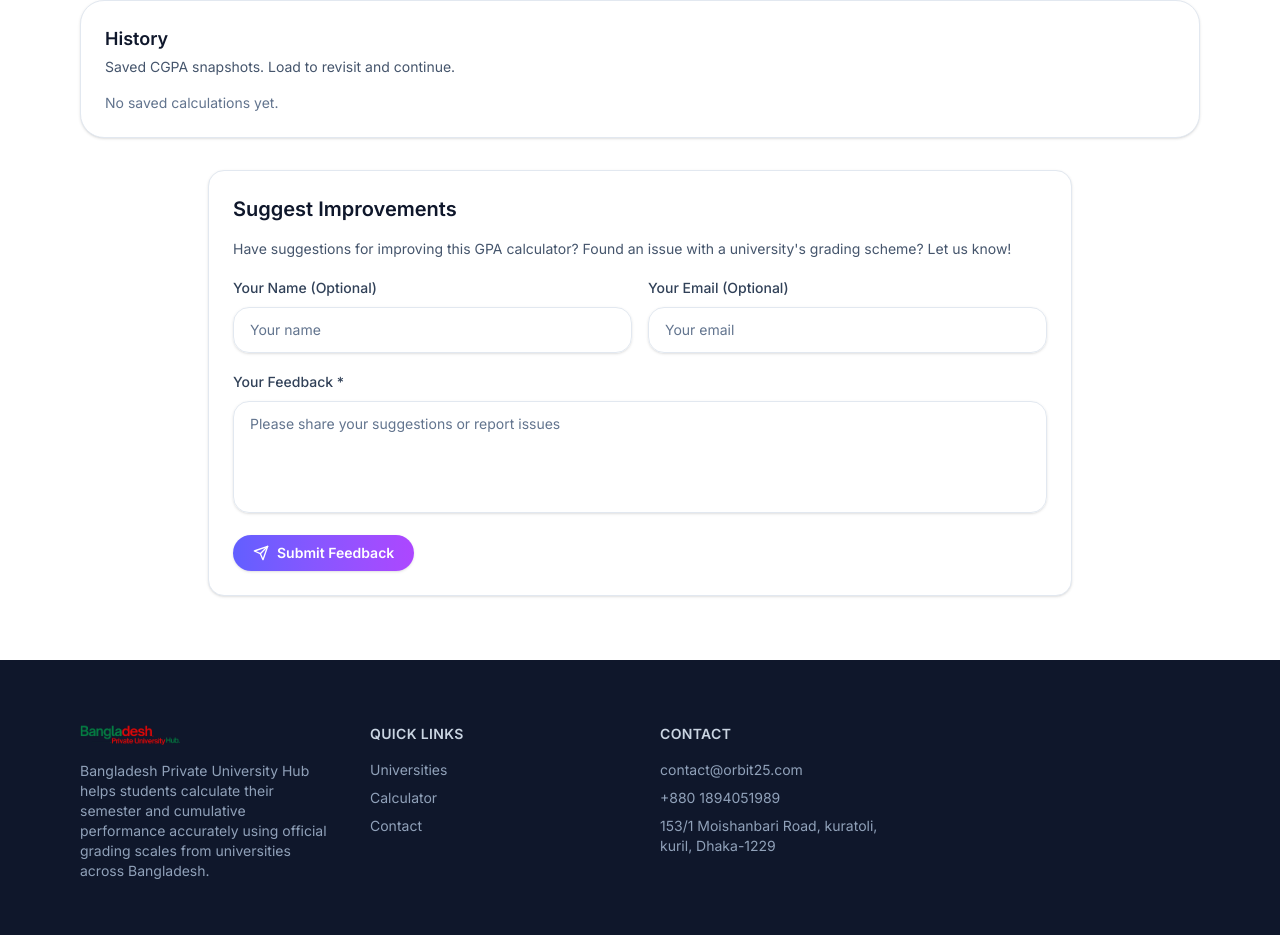
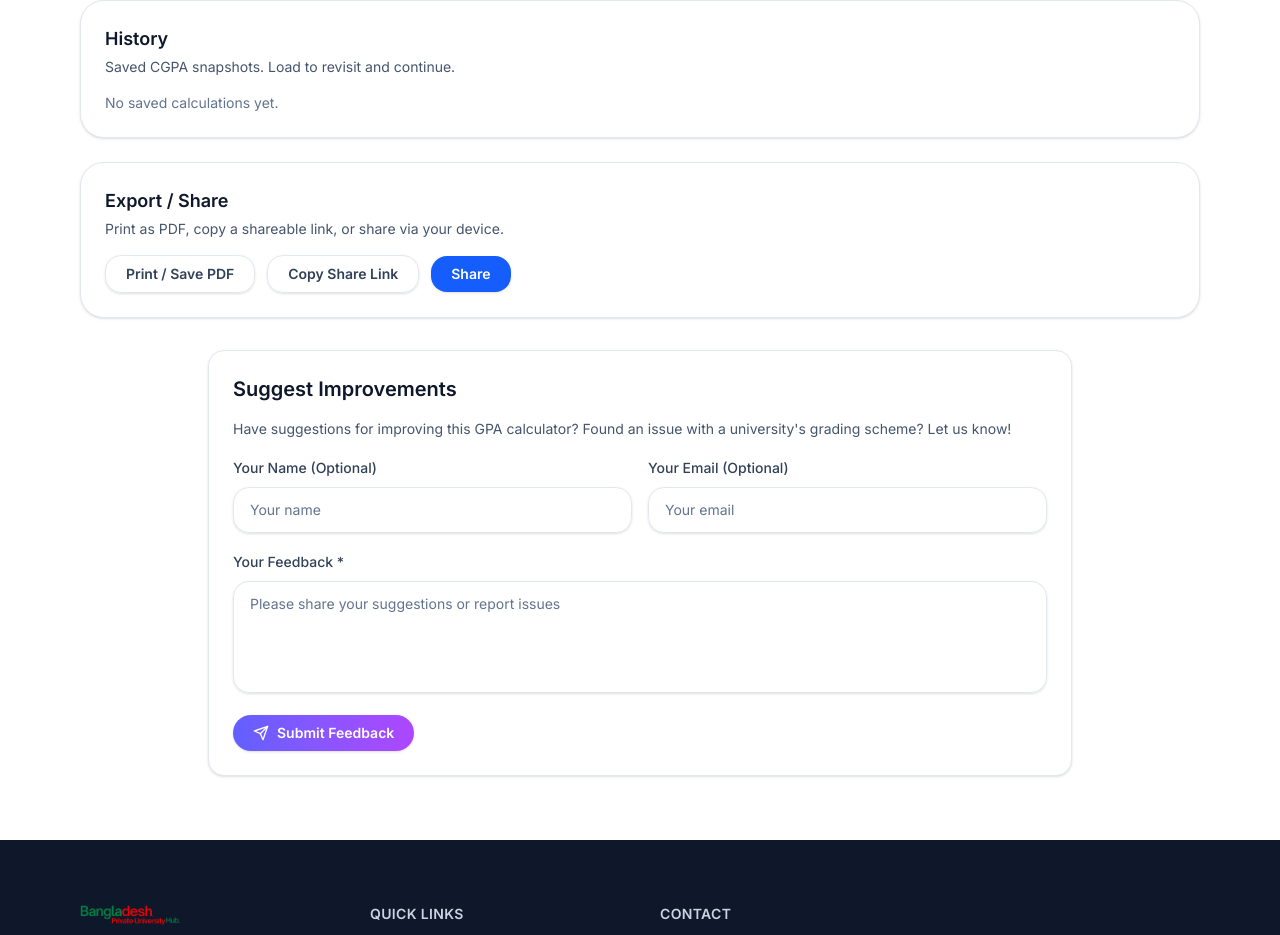
Before and after one commit to sbswiredops/cgpa, a Next.js app: page /calculator in a window 1280 px wide. Shown: the part 3036-3971 px from the top of the page. Built offline with nearby package versions, Linux system fonts and the light colour scheme.

Commit message:
Render ExportShare component
cgen-8cc8da5f34d540d18e15d39d5356008c

```diff
--- a/src/app/calculator/page.tsx
+++ b/src/app/calculator/page.tsx
@@ -287,6 +287,12 @@ export default function CalculatorPage() {
             }}
           />
         </section>
+
+        <section className="mx-auto max-w-6xl px-4 pt-6">
+          <ExportShare
+            getData={() => ({ selectedUniversityId, form: getValues(), stats: { currentGpa, cumulativeGpa, totalCredits } })}
+          />
+        </section>
         {/* Suggest Improvements feedback card */}
         <section className="mx-auto max-w-4xl px-4 pt-8">
           <div className="rounded-2xl border border-slate-200 bg-white p-6 shadow-sm">
```
